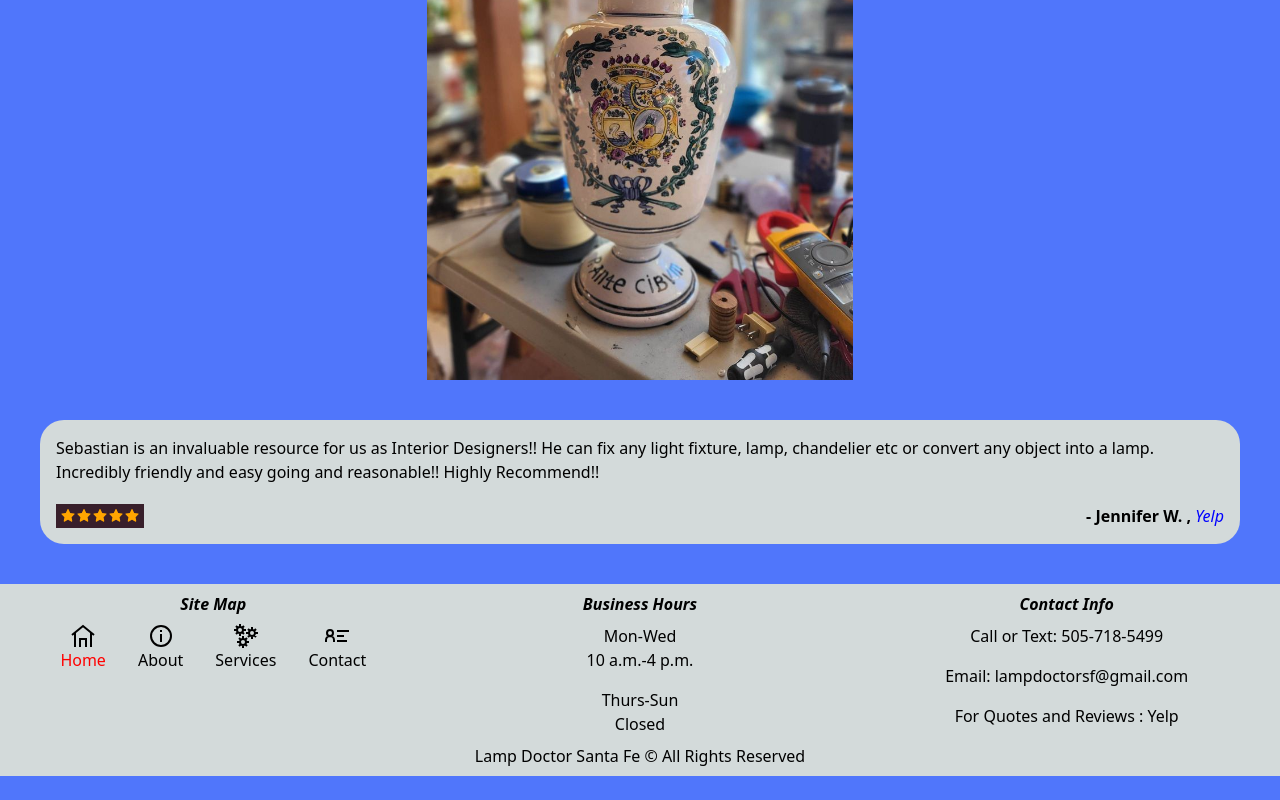
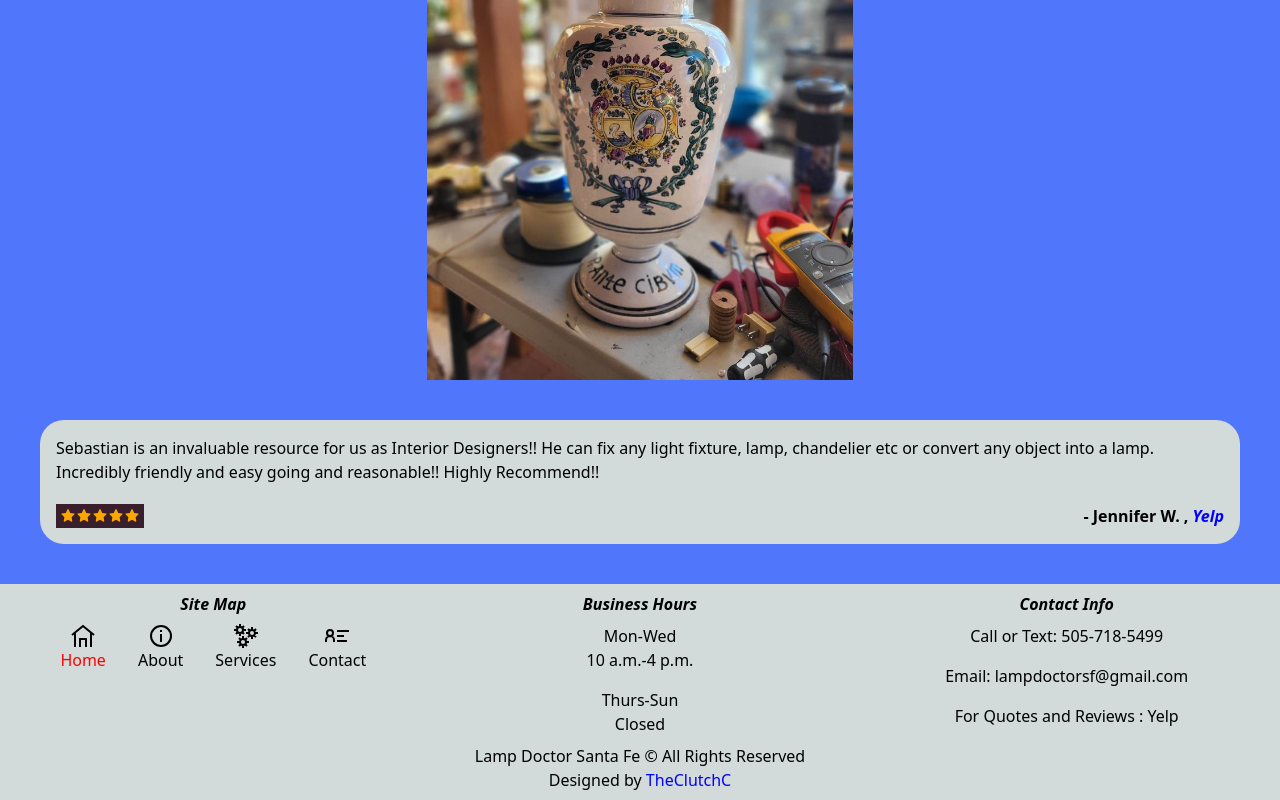
Before and after one commit to TheClutchC/lamp-doctor, a React (Create React App) app: page / in a window 1280 px wide. Shown: the part 309-1109 px from the top of the page. Before the commit the page ends 1085 px from the top, so only its background shows below. Built offline with nearby package versions, Linux system fonts and the light colour scheme; the HTML template or start-up script is replaced by a standard one.

Commit message:
add design credit

```diff
--- a/src/components/YelpReview.js
+++ b/src/components/YelpReview.js
@@ -29,7 +29,7 @@ const YelpReview = () => {
             <b>- Jennifer W. , </b>
             <i>
               <a
-                style={{ color: "blue" }}
+                style={{ color: "blue", fontWeight: "bold" }}
                 href="https://www.yelp.com/biz/the-lamp-doctor-santa-fe?osq=Lamp+Repair#reviews"
               >
                 Yelp
--- a/src/components/forFooter/CopyrightSection.js
+++ b/src/components/forFooter/CopyrightSection.js
@@ -1,5 +1,10 @@
 const CopyrightSection = () => {
-  return <div>Lamp Doctor Santa Fe © All Rights Reserved</div>;
+  return(
+    <>
+      <div>Lamp Doctor Santa Fe © All Rights Reserved</div>
+      <div>Designed by <a href="https://github.com/TheClutchC" style={{ color: "blue" }}>TheClutchC</a></div>
+    </>
+  );
 };
 
 export default CopyrightSection;
```
